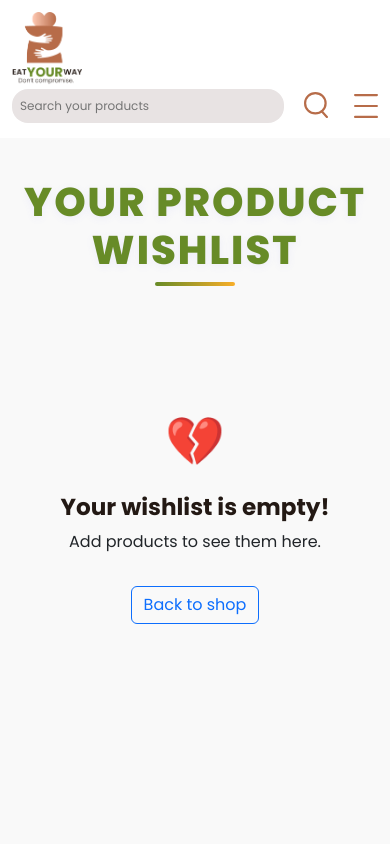
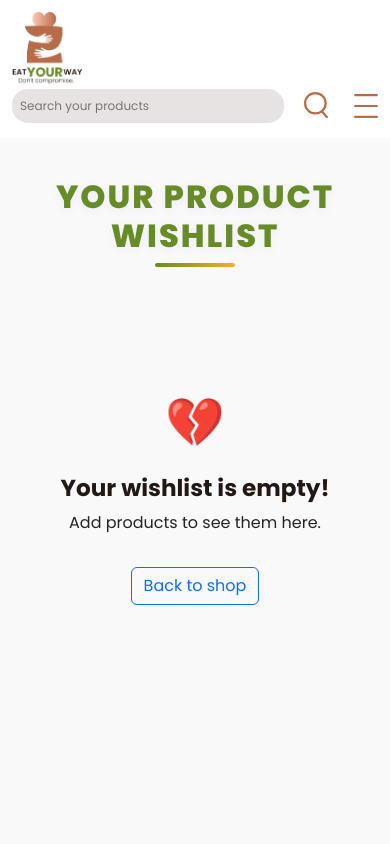
Before and after one commit to GiuseppeColucci95/project-work-team3, a React (Vite) app in the folder FRONTEND/: page /wishlist in a window 390 px wide. Shown: the top 844 px of the page. Built offline with nearby package versions, Linux system fonts and the light colour scheme.

Commit message:
style: adjust wishlist title font size for better visibility on small screens

```diff
--- a/FRONTEND/src/index.css
+++ b/FRONTEND/src/index.css
@@ -1510,6 +1510,10 @@ footer {
 
 @media (max-width: 480px) {
 
+  .wishlist-title {
+    font-size: 2rem;
+  }
+
   .btn-add {
     font-size: 16px !important;
     padding: 12px 32px !important;
```
